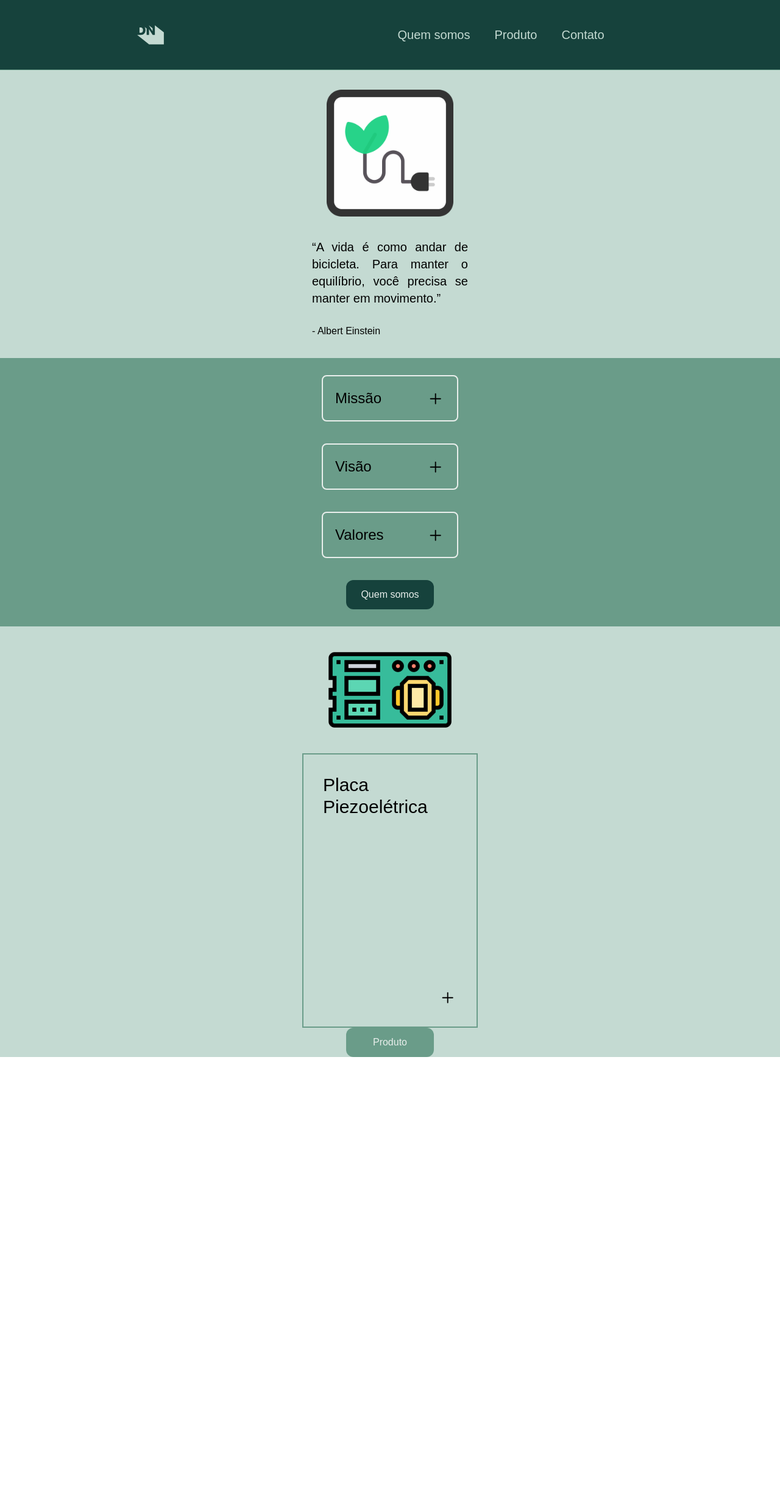
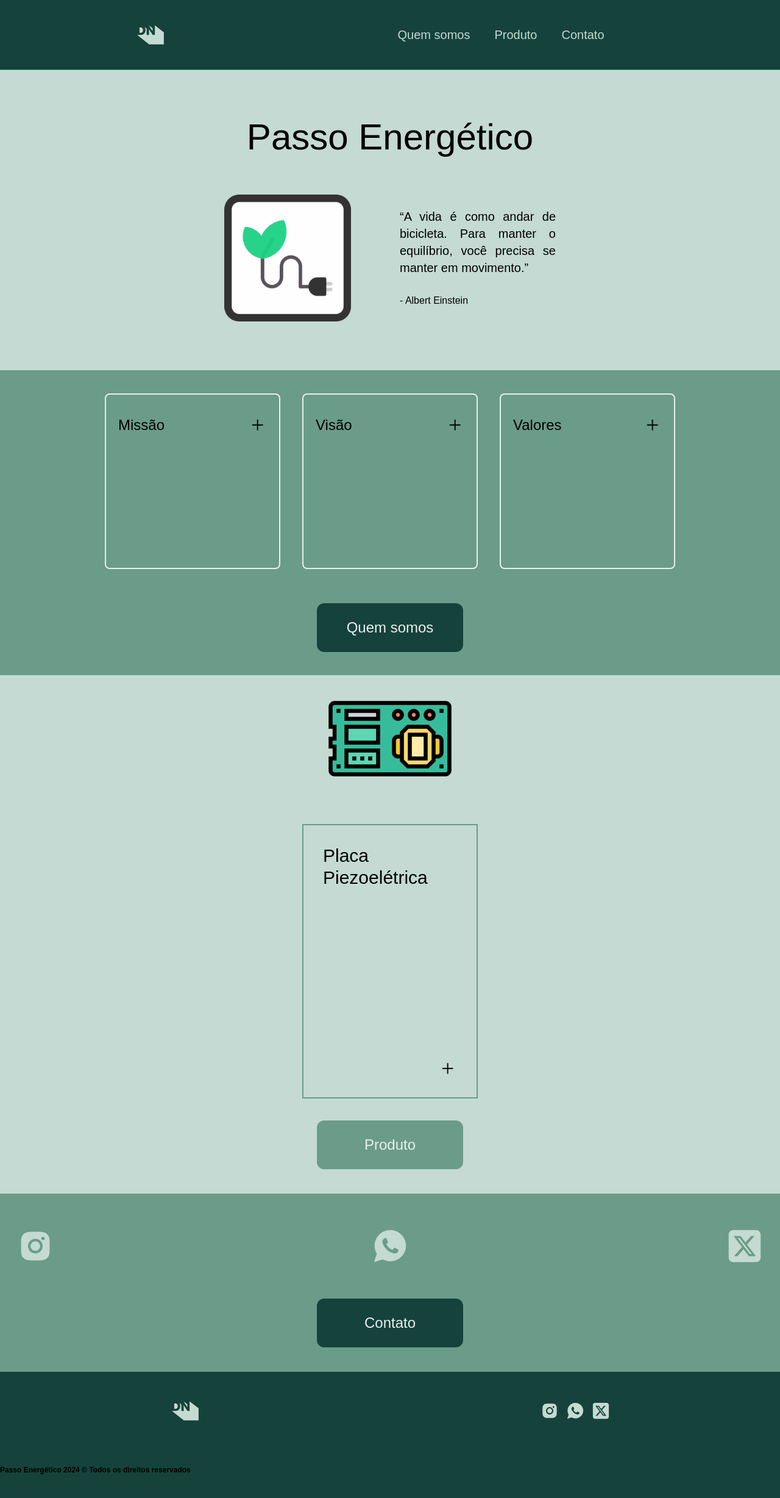
Before and after one commit to pedrohmartinsa/GS, a React (Vite) app in the folder gs/: page / in a window 1280 px wide. Shown: the whole page at 61% size. Before the commit the page ends 1733 px from the top, so only its background shows below. Built offline with nearby package versions, Linux system fonts and the light colour scheme.

Commit message:
arrumando a estrutrura da home para desktop e tablet

```diff
--- a/gs/src/App.jsx
+++ b/gs/src/App.jsx
@@ -1,6 +1,7 @@
 import { Outlet, useLocation } from "react-router-dom"
 import { AnimatePresence, motion } from "framer-motion";
 import Header from "./components/Header"
+import Footer from "./components/Footer";
 
 function App() {
 
@@ -19,6 +20,7 @@ function App() {
             transition={{ duration: 0.5, ease: "easeInOut" }}
           >
             <Outlet />
+            <Footer/>
           </motion.div>
       </AnimatePresence>
     </>
--- /dev/null
+++ b/gs/src/components/Footer.jsx
@@ -0,0 +1,23 @@
+import Logo from "./Logo"
+
+import { AiFillInstagram } from "react-icons/ai";
+import { IoLogoWhatsapp } from "react-icons/io";
+import { FaSquareXTwitter } from "react-icons/fa6";
+
+export default function Footer() {
+    return (
+        <>
+            <div className="flex flex-col justify-center gap-16 bg-primary h-52">
+                <div className="flex items-center justify-around text-tertiary">
+                    <Logo/>
+                    <div className="flex gap-3">
+                        <AiFillInstagram size={30}/>
+                        <IoLogoWhatsapp size={30}/>
+                        <FaSquareXTwitter size={30}/>
+                    </div>
+                </div>
+                <h3 className="font-bold text-xs"> Passo Energético 2024 © Todos os direitos reservados </h3>
+            </div>
+        </>
+    )
+}
--- a/gs/src/pages/Home.jsx
+++ b/gs/src/pages/Home.jsx
@@ -1,4 +1,4 @@
-import { useState } from "react";
+import { useState, useEffect } from "react";
 import { NavLink } from "react-router-dom";
 import { GoPlus } from "react-icons/go";
 import { MdOutlineExpandLess } from "react-icons/md";
@@ -6,6 +6,10 @@ import { MdOutlineExpandLess } from "react-icons/md";
 import { LuSwords } from "react-icons/lu";
 import { MdOutlineDiamond } from "react-icons/md";
 import { IoEyeOutline } from "react-icons/io5";
+
+import { AiFillInstagram } from "react-icons/ai";
+import { IoLogoWhatsapp } from "react-icons/io";
+import { FaSquareXTwitter } from "react-icons/fa6";
 
 import placa from "./assets/placa-de-circuito.png"
 import sustainable_energy from "./assets/sustainable-energy.png"
@@ -15,18 +19,80 @@ import { AnimatePresence, motion } from "framer-motion";
 
 export default function Home() {
 
+    return(
+        <>
+            <main className="flex flex-col justify-center items-center h-[100%]">
+                <Introduction/>
+                <CardsAbout/>
+                <CardProducts/>
+                <Contacts/>
+            </main>
+        </>
+    )
+}
+
+function Introduction() {
+    return (
+        <>
+            <div className="flex flex-col items-center justify-center gap-16 mb-8 md:mb-20 md:mt-20 mt-8">
+                <Name/>
+                <div className="flex flex-col md:flex-row items-center justify-center gap-9 md:gap-20">
+                    <img className="w-52" src={sustainable_energy} alt="" />
+
+                    <div className="w-64 text-justify">
+                        <p className="mb-7 text-xl">“A vida é como andar de bicicleta. Para manter o equilíbrio, você precisa se manter em movimento.”</p>
+                        <p className=""> - Albert Einstein</p>
+                    </div>
+                </div>
+            </div>
+        </>
+    )
+}
+
+
+
+function CardsAbout() {
+    return (
+        <>
+            <div className="flex flex-col items-center bg-secondary w-full md:h-[500px] gap-9 pb-7 pt-7 justify-around">
+                <div className="flex flex-col md:flex-row gap-9">
+                    <CardAnimation
+                    title='Missão'
+                    text='Pedro Henrique Martins Alves dos Santos Pereira'
+                    />
+
+                    <CardAnimation
+                    title='Visão'
+                    text='Pedro Henrique Martins Alves dos Santos Pereira José Corderio'
+                    />
+
+                    <CardAnimation
+                    title='Valores'
+                    text='Pedro Henrique Martins Alves dos Santos Pereira José Corderio'
+                    />
+                </div>
+                <ButtonRoute
+                route='about'
+                title='Quem somos'
+                bgColor='bg-primary'
+                />
+            </div>
+
+        </>
+    )
+}
+
+function CardProducts() {
+
     const [isOpen, setIsOpen] = useState(false)
 
     const toggleCard = () => {
         setIsOpen(!isOpen)
     }
 
-    return(
+    return (
         <>
-            <main className="flex flex-col justify-center items-center h-[100%]">
-                <Introduction/>
-                <CardsAbout/>
-                <div className=" flex flex-col items-center justify-around">
+            <div className=" flex flex-col items-center justify-around gap-9">
                 <img className="w-52" src={placa} alt="" />
 
                 <div className="border-2 p-8 border-secondary hover:border-quaternary transition-colors duration-300 ease-in-out w-72 h-auto">
@@ -53,52 +119,27 @@ export default function Home() {
                 bgColor='bg-secondary'
                 />
             </div>
-            </main>
         </>
     )
 }
 
-function Introduction() {
+function Contacts() {
     return (
         <>
-            <div className="flex flex-col items-center justify-center gap-9 mb-8 mt-8">
-                <img className="w-52" src={sustainable_energy} alt="" />
-
-                <div className="w-64 text-justify">
-                    <p className="mb-7 text-xl">“A vida é como andar de bicicleta. Para manter o equilíbrio, você precisa se manter em movimento.”</p>
-                    <p className=""> - Albert Einstein</p>
-
+            <div className="flex flex-col bg-secondary w-full mt-10 pb-10">
+                <div className="text-tertiary flex justify-between p-7 mt-7 mb-7">
+                    <a href=""><AiFillInstagram size={60}/></a>
+                    <a href=""><IoLogoWhatsapp size={60}/></a>
+                    <a href=""><FaSquareXTwitter size={60}/></a>
+                </div>
+                <div className="self-center">
+                    <ButtonRoute
+                    route="contact"
+                    title="Contato"
+                    bgColor="bg-primary"
+                    />
                 </div>
             </div>
-        </>
-    )
-}
-
-function CardsAbout() {
-    return (
-        <>
-            <div className="flex flex-col items-center bg-secondary w-full gap-9 pb-7 pt-7 justify-around">
-                <CardAnimation
-                title='Missão'
-                text='Pedro Henrique Martins Alves dos Santos Pereira'
-                />
-
-                <CardAnimation
-                title='Visão'
-                text='Pedro Henrique Martins Alves dos Santos Pereira José Corderio'
-                />
-
-                <CardAnimation
-                title='Valores'
-                text='Pedro Henrique Martins Alves dos Santos Pereira José Corderio'
-                />
-                <ButtonRoute
-                route='about'
-                title='Quem somos'
-                bgColor='bg-primary'
-                />
-            </div>
-
         </>
     )
 }
@@ -113,13 +154,13 @@ function CardAnimation( {title, text} ) {
 
     return (
         <>
-            <div className={`relative flex items-center flex-wrap border-2 rounded-lg border-quaternary gap-8 ${isOpen ? 'w-72' : 'w-56'}`}>
-                <div className="flex w-full justify-between items-center p-5">
+            <div className={`flex flex-col md:h-72 md:w-72 w-56 border-2 rounded-lg border-quaternary gap-4 transition-all duration-500 ease-in-out`}>
+                <div className="flex w-full justify-between items-center p-5 md:overflow-hidden md:min-h-[100px]">
                     <h3 className={`text-2xl transition-transform duration-500 ease-in-out ${isOpen ? 'opacity-70 scale-125 translate-y-4 translate-x-4' : 'opacity-100 scale-100 translate-y-0 translate-x-0'}`}>
                         {title}
                     </h3>
                     <button
-                    className= {`self-end transition-transform duration-700 ease-in-out ${isOpen ? "rotate-180 scale-110" : "rotate-0 scale-100"}`}
+                    className= {`transition-transform duration-700 ease-in-out ${isOpen ? "rotate-180 scale-110" : "rotate-0 scale-100"}`}
                     onClick={toogleCard}>
                         {isOpen ? <MdOutlineExpandLess size={30}/> : <GoPlus size={30}/> }
                     </button>
@@ -141,10 +182,29 @@ function CardAnimation( {title, text} ) {
     )
 }
 
+function Name() {
+
+    const [isVisible, setIsVisible] = useState(false);
+
+    useEffect(() => {
+        setIsVisible(true);
+    }, []);
+
+    return (
+        <>
+            <h2
+            className={`text-4xl md:text-6xl transform transition-all duration-1000 ease-in-out ${isVisible ? 'opacity-100 translate-y-0' : 'opacity-0 translate-y-8'}`}>
+            Passo Energético
+            </h2>
+
+        </>
+    )
+}
+
 function ButtonRoute( { route, title, bgColor } ) {
     return(
         <>
-            <NavLink to={route} className={`flex items-center justify-center rounded-xl hover:opacity-70 ${bgColor} text-quaternary h-12 w-36`}>{title}</NavLink>
+            <NavLink to={route} className={`flex items-center justify-center rounded-xl hover:opacity-70 ${bgColor} text-quaternary h-12 w-36 md:h-20 md:w-60 md:text-2xl`}>{title}</NavLink>
         </>
     )
 }
```
Lines whose indentation alone changed are shown as unchanged.
